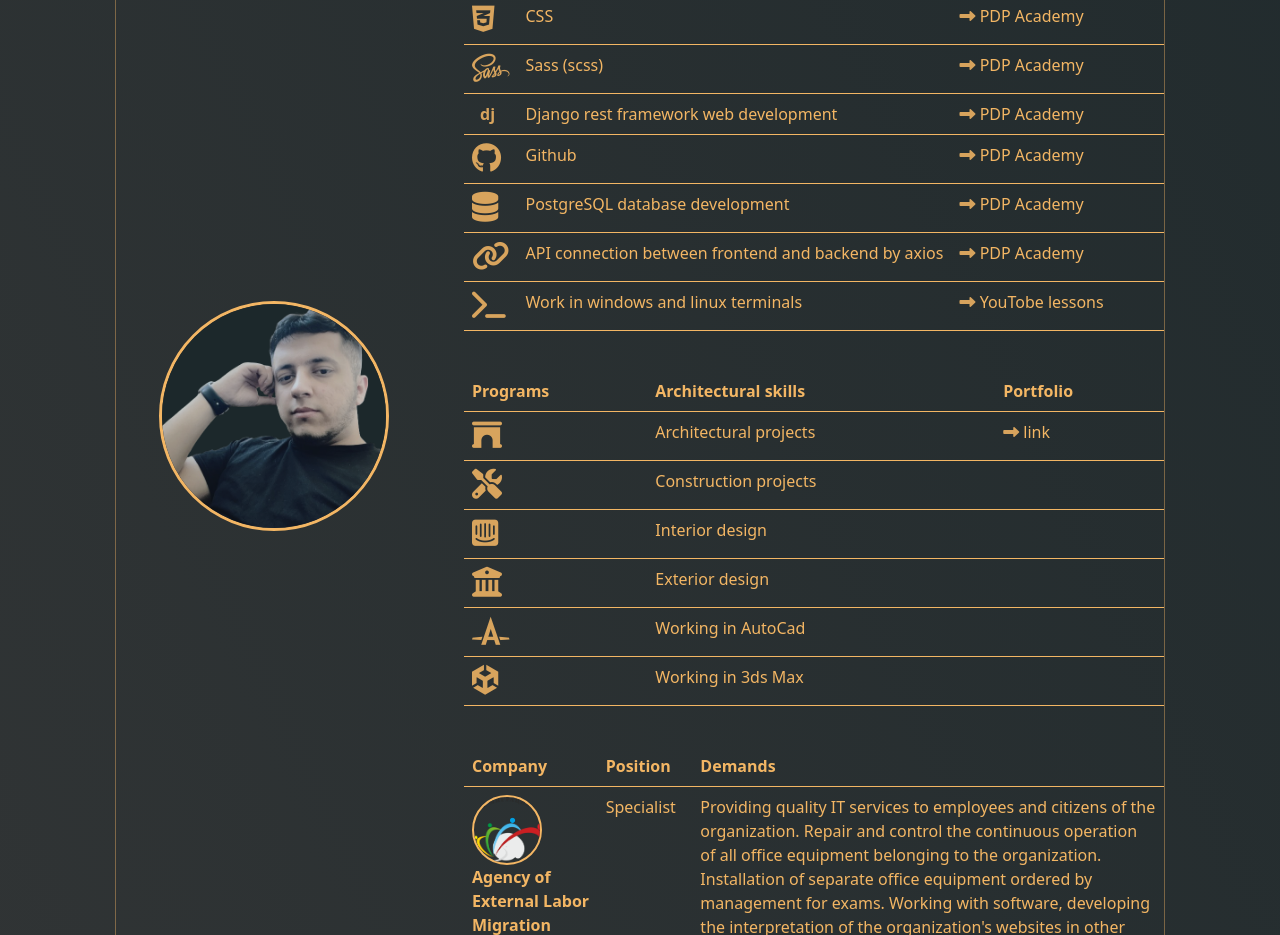
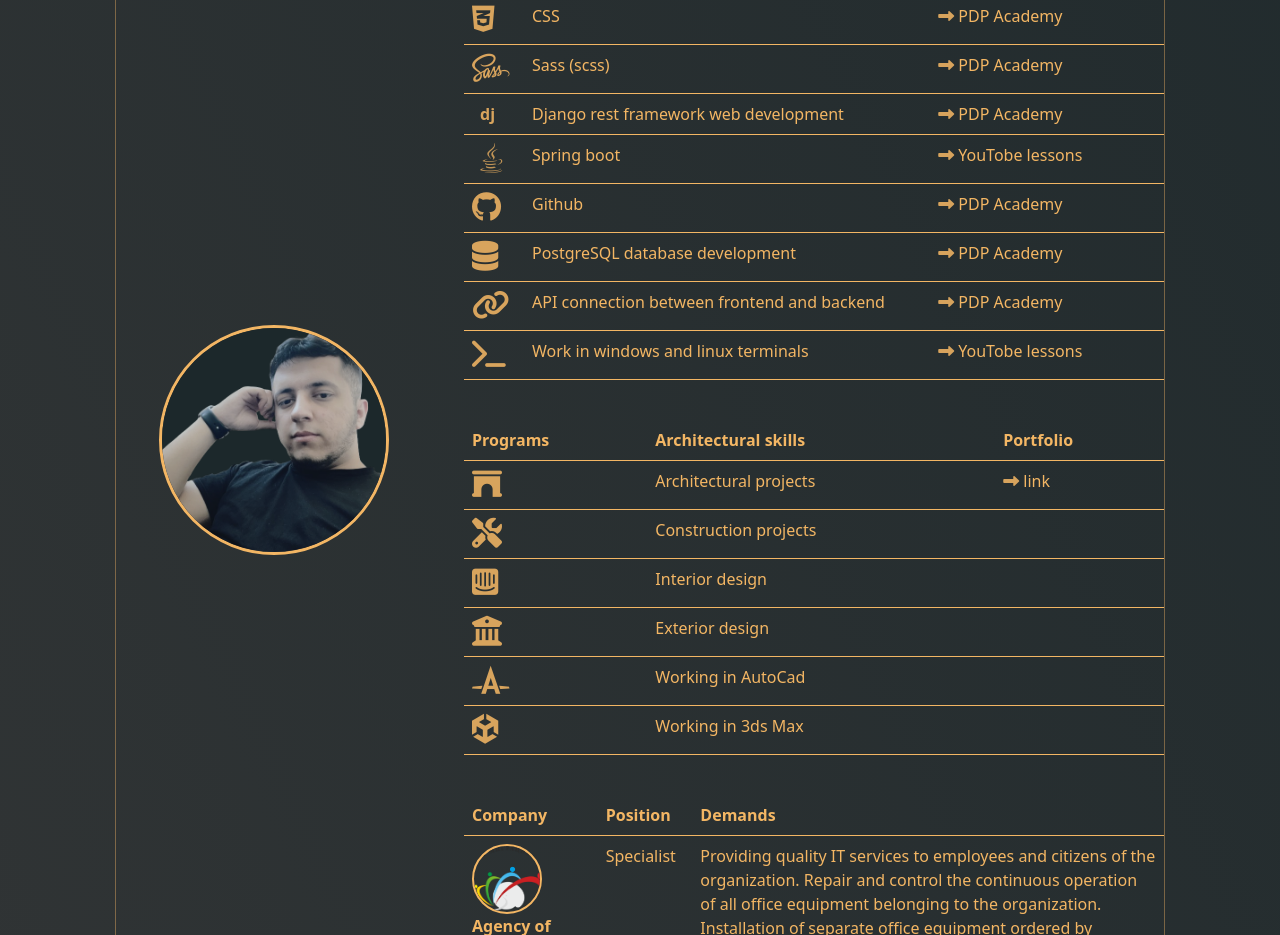
Before and after one commit to dilshod1405/dilshodblog, a React (Create React App) app: page /bio in a window 1280 px wide. Shown: the part 880-1815 px from the top of the page. Built offline with nearby package versions, Linux system fonts and the light colour scheme.

Commit message:
Update Biography.js

```diff
--- a/src/Components/Biography/Biography.js
+++ b/src/Components/Biography/Biography.js
@@ -115,6 +115,11 @@ export default class Biography extends Component {
                 <td><i class="fa-solid fa-right-long fa-fade"></i> <a href="https://online.pdp.uz/">PDP Academy</a></td>
               </tr>
               <tr>
+                <th scope="row" className='fa-fade px-3'><i className="fa-brands fa-java fa-fade"></i></th>
+                <td >Spring boot</td>
+                <td><i class="fa-solid fa-right-long fa-fade"></i> <a href="https://youtu.be/Nv2DERaMx-4?si=61URGwHmn1CHbOs5">YouTobe lessons</a></td>
+              </tr>
+              <tr>
                 <th scope="row"><i class="fa-brands fa-github fa-fade"></i></th>
                 <td >Github</td>
                 <td><i class="fa-solid fa-right-long fa-fade"></i> <a href="https://online.pdp.uz/">PDP Academy</a></td>
@@ -126,7 +131,7 @@ export default class Biography extends Component {
               </tr>
               <tr>
                 <th scope="row"><i class="fa-solid fa-link fa-fade"></i></th>
-                <td >API connection between frontend and backend by axios</td>
+                <td >API connection between frontend and backend</td>
                 <td><i class="fa-solid fa-right-long fa-fade"></i> <a href="https://online.pdp.uz/">PDP Academy</a></td>
               </tr>
               <tr>
```
